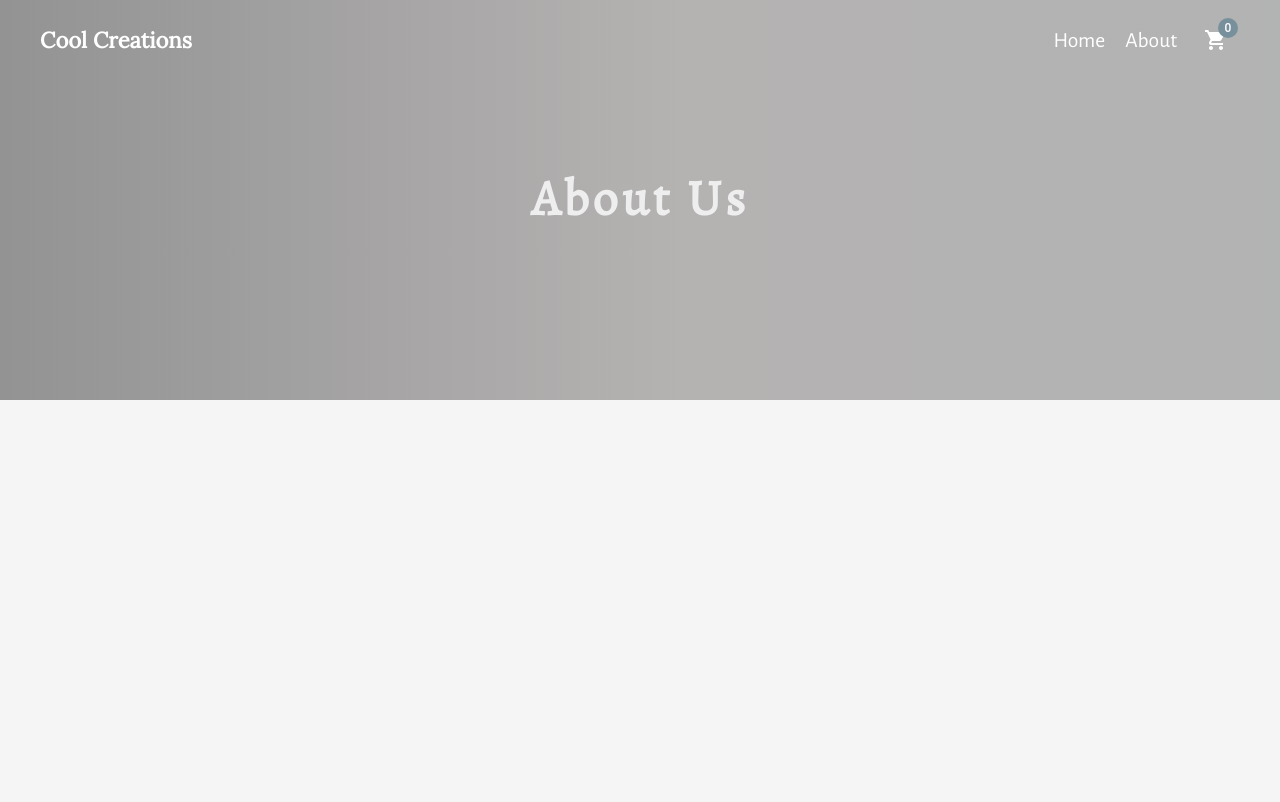
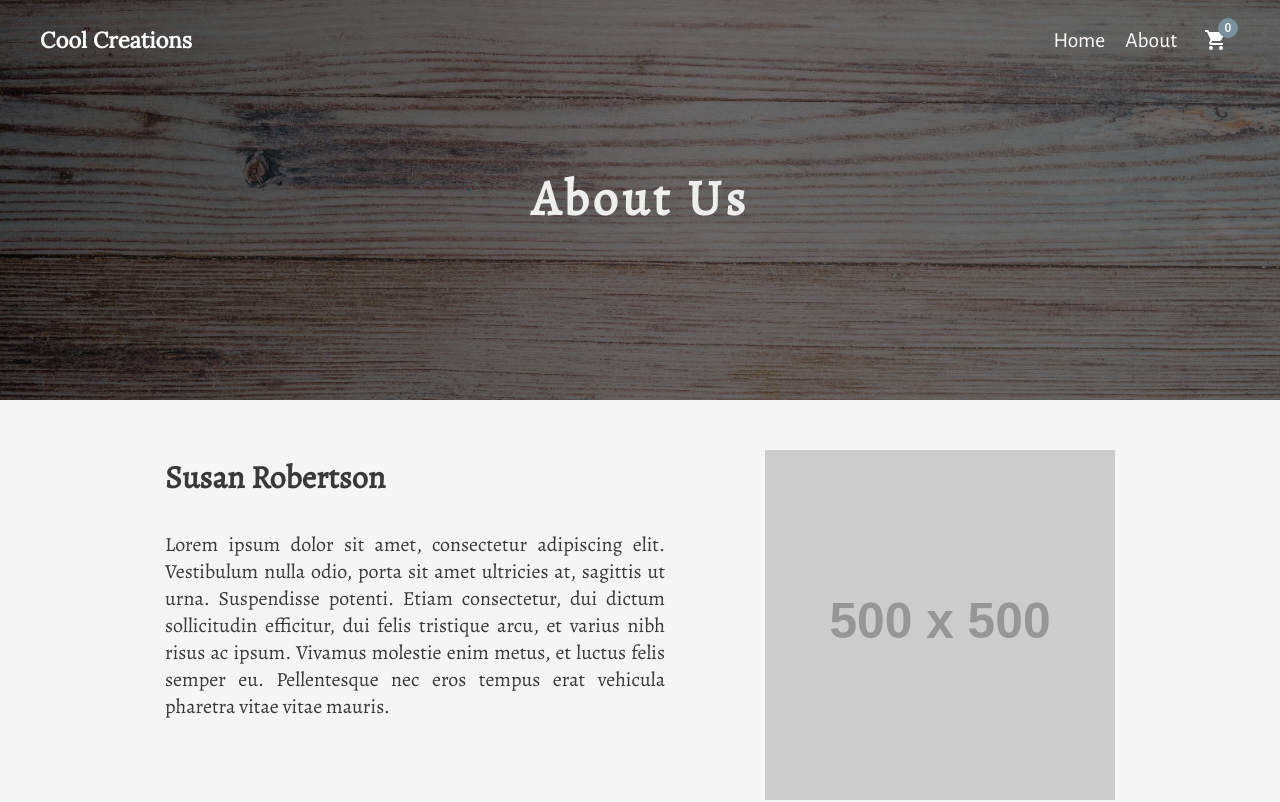
Before and after one commit to cool-creations/front-end, a React (Create React App) app: page /about in a window 1280 px wide. Shown: the top 802 px of the page. Built offline with nearby package versions, Linux system fonts and the light colour scheme.

Commit message:
Added about page skeleton example for future use

```diff
--- a/src/components/MuiTheme.js
+++ b/src/components/MuiTheme.js
@@ -3,6 +3,9 @@ import blueGrey from "@material-ui/core/colors/blueGrey";
 import { brown } from "@material-ui/core/colors";
 
 const theme = createMuiTheme({
+  breakpoints: {
+    about: 660
+  },
   palette: {
     primary: brown,
     secondary: blueGrey,
--- a/src/components/molecules/BioCard.jsx
+++ b/src/components/molecules/BioCard.jsx
@@ -5,27 +5,112 @@ import {
   Card,
   CardMedia,
   CardContent,
-  Typography
+  Typography,
+  Divider
 } from "@material-ui/core";
-import classes from "*.module.css";
 
 const useStyles = makeStyles(theme => ({
   root: {
-    display: "flex"
+    display: "flex",
+    maxWidth: 950,
+    marginTop: 25,
+    [theme.breakpoints.down("sm")]: {
+      flexDirection: "column-reverse"
+    }
   },
   image: {
-    width: 252,
-    height: 252
+    width: "100%",
+    marginLeft: 100,
+    maxWidth: 350,
+    alignSelf: "center",
+    [theme.breakpoints.down("md")]: {
+      marginLeft: 25
+    },
+    [theme.breakpoints.down("xs")]: {
+      marginLeft: 0,
+      maxWidth: 500
+    }
   },
   contentContainer: {
     color: "rgb(0,0,0,0.87);"
+  },
+  name: {
+    fontSize: 32,
+    marginTop: 5,
+    color: "rgb(0,0,0,0.77)",
+    [theme.breakpoints.down("xs")]: {
+      marginTop: 15
+    }
+  },
+  bio: {
+    fontSize: 20,
+    textAlign: "justify",
+    color: "rgb(0,0,0,0.77)"
+  },
+
+  card: {
+    width: "100%",
+    maxWidth: 500,
+    minWidth: 300,
+    margin: "auto",
+    marginBottom: "25px",
+    transition: "0.3s",
+    boxShadow: "0 8px 40px -12px rgba(0,0,0,0.3)",
+    "&:hover": {
+      boxShadow: "0 16px 70px -12.125px rgba(0,0,0,0.3)"
+    },
+    [theme.breakpoints.down("sm")]: {
+      maxWidth: "500px"
+    }
+  },
+  media: {
+    paddingTop: "56.25%"
+  },
+  content: {
+    textAlign: "left",
+    padding: theme.spacing.unit * 3
+  },
+  divider: {
+    margin: `${theme.spacing.unit * 3}px 0`
+  },
+  heading: {
+    fontWeight: "bold"
+  },
+  subheading: {
+    lineHeight: 1.8
+  },
+  button: {
+    marginTop: 10
   }
 }));
 
-const BioCard = ({ reversed, name, description, image }) => {
+const BioCard = ({ name, description, image }) => {
+  const classes = useStyles();
+  // return (
+  //   <Card className={classes.card}>
+  //     <CardMedia className={classes.media} image={image} />
+  //     <CardContent className={classes.content}>
+  //       <Typography
+  //         className={"MuiTypography--heading"}
+  //         variant={"h6"}
+  //         gutterBottom
+  //       >
+  //         {name}
+  //       </Typography>
+  //       <Divider className={classes.divider} light />
+
+  //       <Typography className={"MuiTypography--subheading"} variant={"caption"}>
+  //         {description}
+  //       </Typography>
+  //     </CardContent>
+  //   </Card>
+  // );
   return (
     <div className={classes.root}>
-      <div className={classes.contentContainer}></div>
+      <div className={classes.contentContainer}>
+        <h3 className={classes.name}>{name}</h3>
+        <p className={classes.bio}>{description}</p>
+      </div>
 
       <img className={classes.image} src={image} />
     </div>
--- a/src/components/molecules/NavBar.jsx
+++ b/src/components/molecules/NavBar.jsx
@@ -1,7 +1,7 @@
 import React, { useState, useEffect } from "react";
 import styled from "styled-components";
 import { Link } from "react-router-dom";
-import { IconButton, makeStyles } from "@material-ui/core";
+import { IconButton, makeStyles, Tooltip } from "@material-ui/core";
 import ShoppingCartIcon from "@material-ui/icons/ShoppingCart";
 import Badge from "@material-ui/core/Badge";
 import { useHistory } from "react-router-dom";
@@ -118,7 +118,9 @@ const NavBar = ({ solid }) => {
             className={classes.shoppingCart}
           >
             <Badge badgeContent="0" color="secondary">
-              <ShoppingCartIcon />
+              <Tooltip title="Cart">
+                <ShoppingCartIcon />
+              </Tooltip>
             </Badge>
           </IconButton>
         </LinksContainer>
--- a/src/components/organisms/AboutPage.jsx
+++ b/src/components/organisms/AboutPage.jsx
@@ -1,10 +1,40 @@
 import React from "react";
 import ImageHeader from "../molecules/ImageHeader";
+import { makeStyles } from "@material-ui/core";
+import bgImage from "../../images/background4_.jpg";
+import BioCard from "../molecules/BioCard";
+
+const useStyles = makeStyles(theme => ({
+  root: {},
+  contentContainer: {
+    display: "flex",
+    padding: 25,
+    flexDirection: "column",
+    alignItems: "center",
+    justifyContent: "space-between",
+    [theme.breakpoints.down("sm")]: {
+      flexDirection: "column"
+    }
+  }
+}));
 
 const AboutPage = () => {
+  const classes = useStyles();
   return (
     <div>
-      <ImageHeader title="About Us" height="400px" />
+      <ImageHeader title="About Us" height="400px" image={bgImage} />
+      <div className={classes.contentContainer}>
+        <BioCard
+          name="Susan Robertson"
+          description="Lorem ipsum dolor sit amet, consectetur adipiscing elit. Vestibulum nulla odio, porta sit amet ultricies at, sagittis ut urna. Suspendisse potenti. Etiam consectetur, dui dictum sollicitudin efficitur, dui felis tristique arcu, et varius nibh risus ac ipsum. Vivamus molestie enim metus, et luctus felis semper eu. Pellentesque nec eros tempus erat vehicula pharetra vitae vitae mauris. "
+          image="https://via.placeholder.com/500"
+        />
+        <BioCard
+          name="Eva Breitwieser"
+          description="Lorem ipsum dolor sit amet, consectetur adipiscing elit. Vestibulum nulla odio, porta sit amet ultricies at, sagittis ut urna. Suspendisse potenti. Etiam consectetur, dui dictum sollicitudin efficitur, dui felis tristique arcu, et varius nibh risus ac ipsum. Vivamus molestie enim metus, et luctus felis semper eu. Pellentesque nec eros tempus erat vehicula pharetra vitae vitae mauris. "
+          image="https://via.placeholder.com/500"
+        />
+      </div>
     </div>
   );
 };
```
